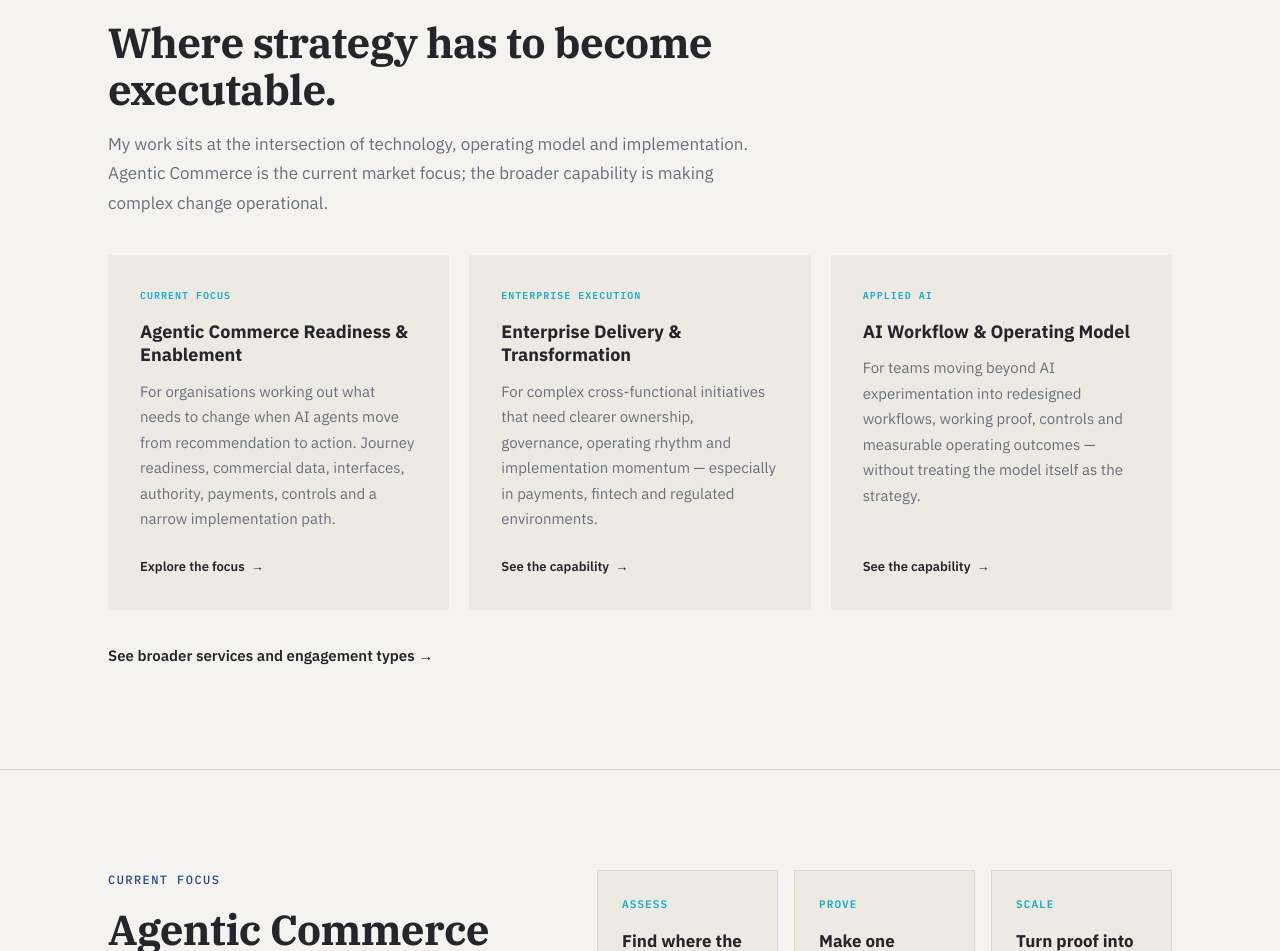
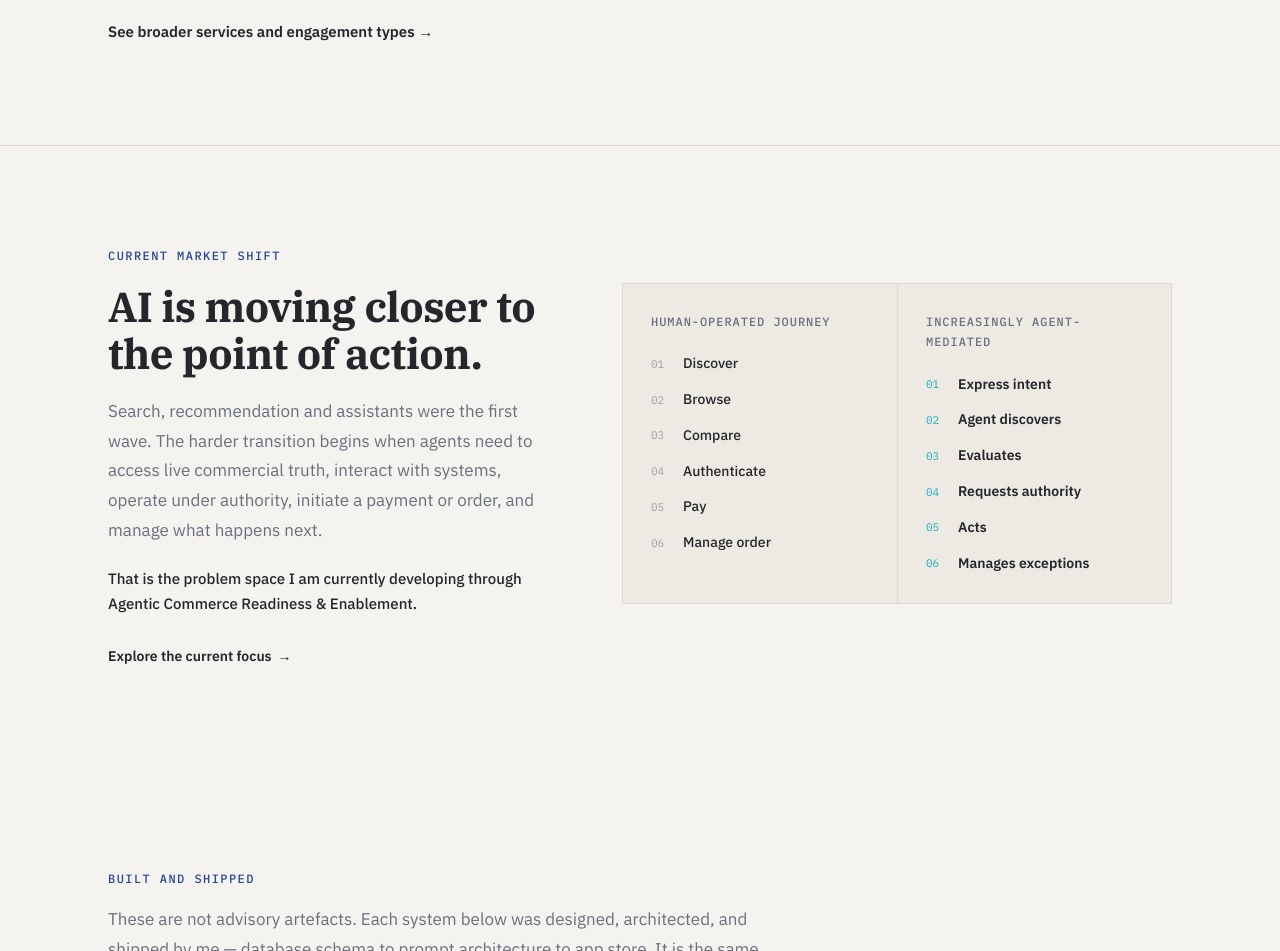
Before and after one commit to HAV-25/PPO_Portfolio, a Next.js app: page / in a window 1280 px wide. Shown: the part 2081-3032 px from the top of the page. Built offline with nearby package versions, Linux system fonts and the light colour scheme.

Commit message:
refactor(positioning): balance agentic commerce sections with existing proof

```diff
--- a/src/app/page.tsx
+++ b/src/app/page.tsx
@@ -13,11 +13,11 @@ export default function Home() {
     <>
       <Hero />
       <StatBand />
+      <ServicesSnapshot />
       <AgenticTransition />
-      <ServicesSnapshot />
-      <AgenticCommercePreview />
       <PortfolioPreview />
       <ExperiencePreview />
+      <AgenticCommercePreview />
       <SelectedThinking />
       <FinalCTA />
     </>
```
